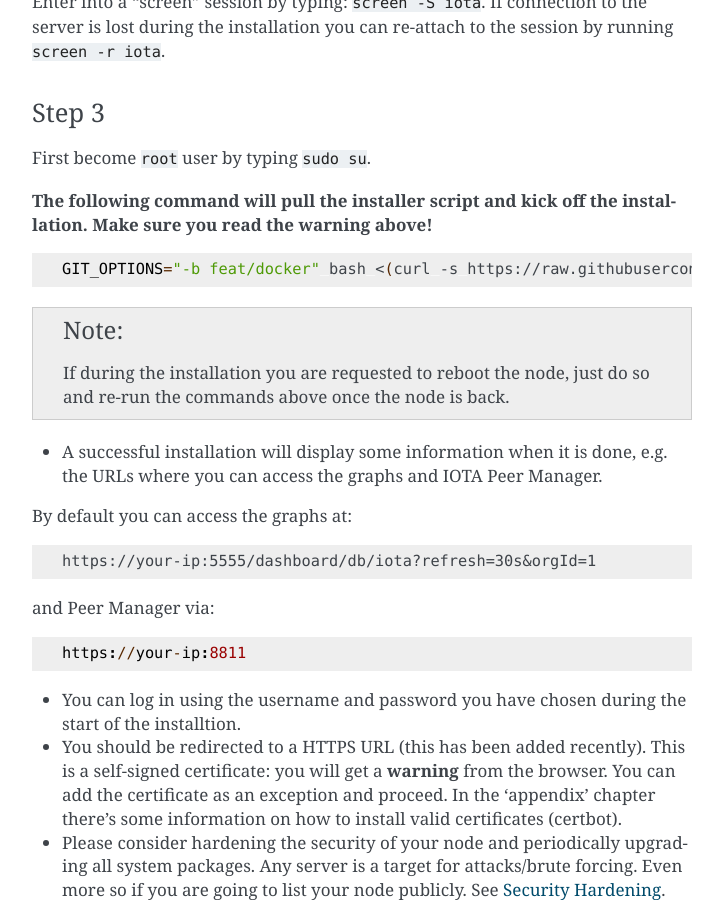
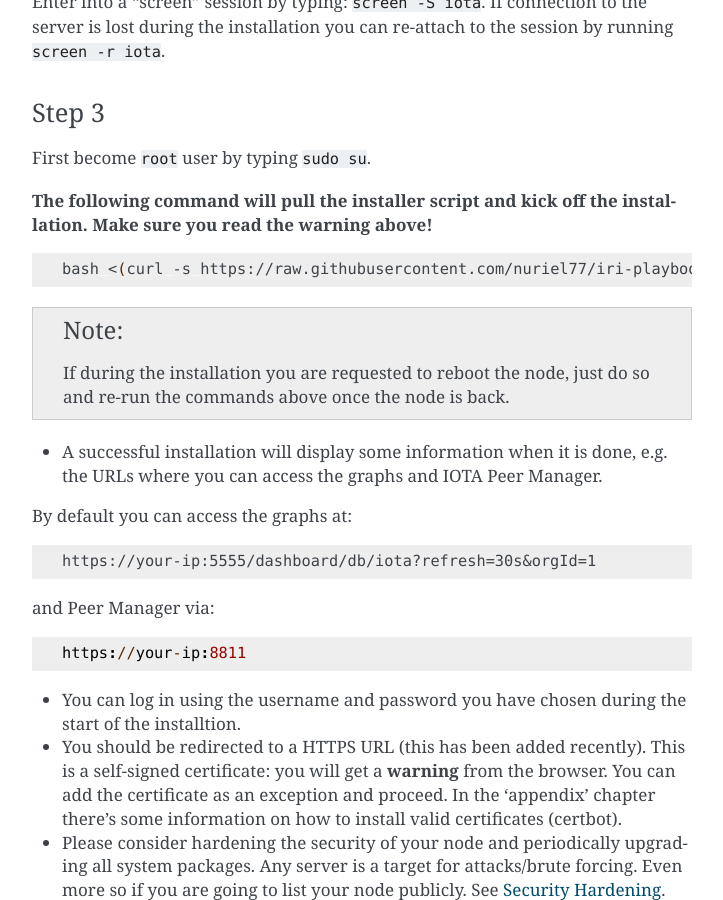
Before and after one commit to nuriel77/iri-playbook, a Sphinx documentation site: the page built from docs/getting-started-quickly.rst, in a window 1280 px wide and 900 px high, scrolled down 828 px. Shown: the whole window, without its empty margins (388-1111 px from the left). Built offline with Sphinx 7.4.7, drawn with Linux system fonts in a browser that asks for light colours.

Commit message:
Remove GIT_OPTIONS branch var

```diff
--- a/docs/getting-started-quickly.rst
+++ b/docs/getting-started-quickly.rst
@@ -40,7 +40,7 @@
 
 .. code:: bash
 
-  GIT_OPTIONS="-b feat/docker" bash <(curl -s https://raw.githubusercontent.com/nuriel77/iri-playbook/feat/docker/fullnode_install.sh)
+  bash <(curl -s https://raw.githubusercontent.com/nuriel77/iri-playbook/feat/docker/fullnode_install.sh)
 
 .. note::
 
```
Also changed, not shown: 1 other file.
